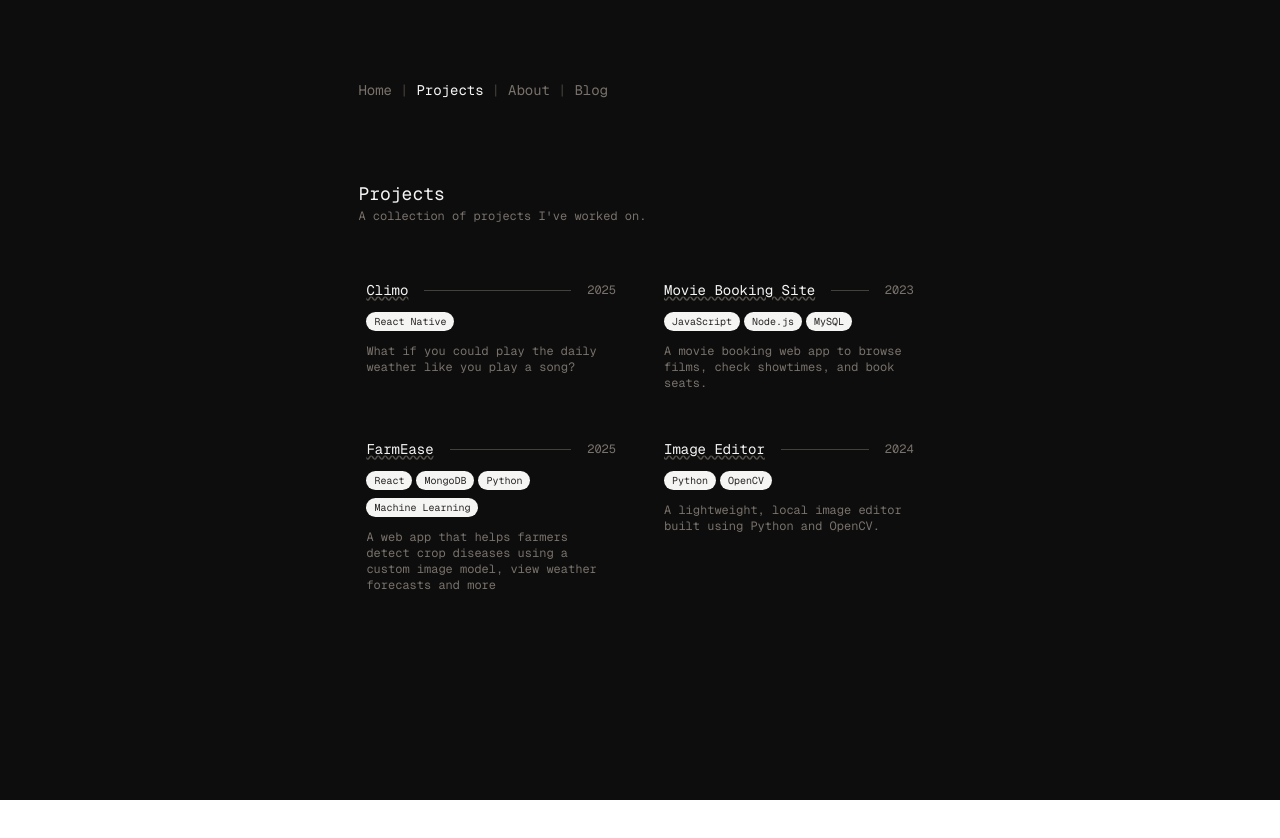
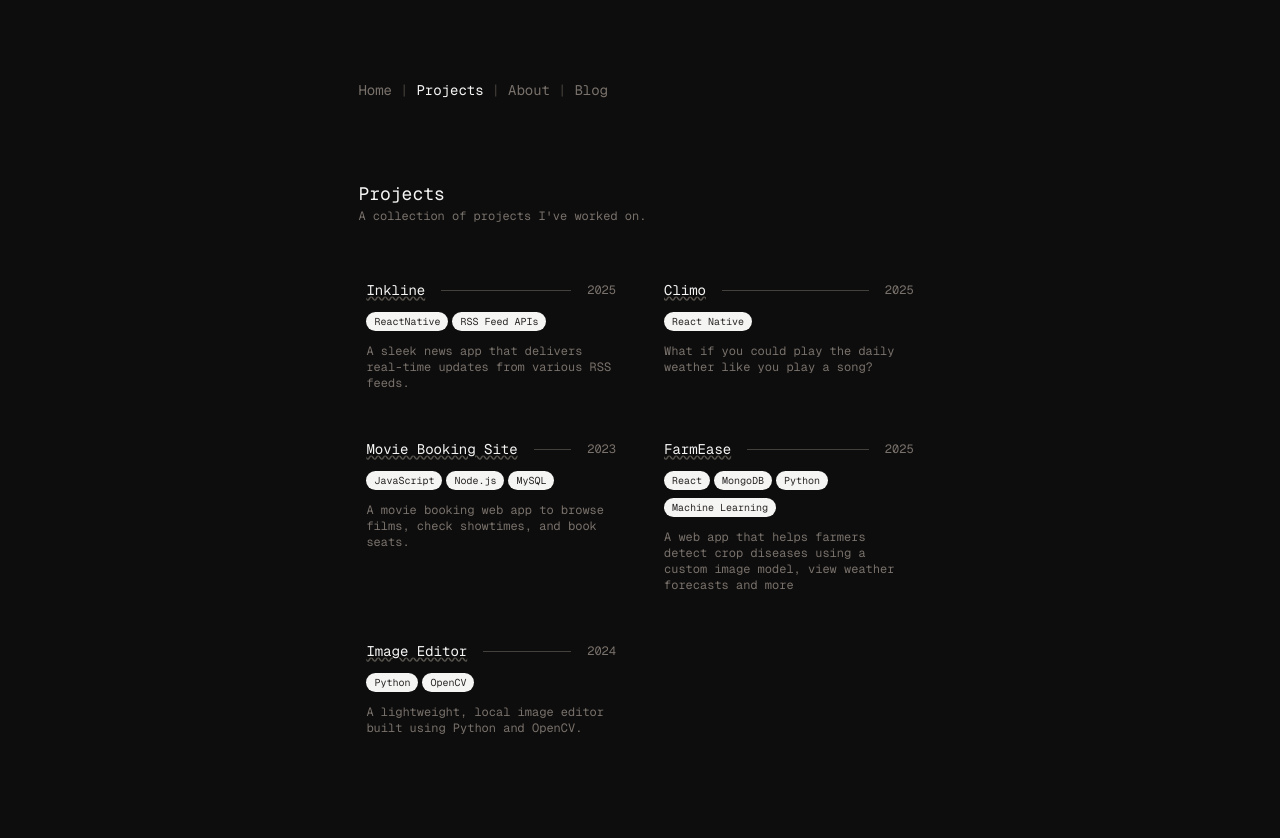
Before and after one commit to YashwantHabib/portfolio-yashwant, a Next.js app: page /Projects in a window 1280 px wide. Shown: the top 838 px of the page. Before the commit the page ends 800 px from the top, so only its background shows below. Built offline with nearby package versions, Linux system fonts and the light colour scheme.

Commit message:
Inkline Project

```diff
--- a/src/app/_data/projects.ts
+++ b/src/app/_data/projects.ts
@@ -1,6 +1,20 @@
 import { Project } from "../_types";
 
 export const projects: Project[] = [
+  {
+    title: "Inkline",
+    description:
+      "A sleek news app that delivers real-time updates from various RSS feeds.",
+    longDesc:
+      "This project is a responsive news aggregation app built using RSS feeds. It fetches and displays articles from multiple sources, categorizes news by topic, and provides a clean, user-friendly interface for reading headlines. The app is designed for speed and readability, with a focus on real-time content delivery using public RSS APIs.",
+    tech: ["ReactNative", "RSS Feed APIs"],
+    year: "2025",
+    LiveLink:
+      "https://drive.google.com/file/d/14MSCyvwt88rgOAWFjNgXK41mV0q8rGj7/view?usp=sharing",
+    GitLink: "https://github.com/YashwantHabib/Inkline", // replace with actual repo
+    image: "https://github.com/YashwantHabib/Weather-App/blob/main/Inkline.png", // replace with actual image path
+  },
+
   {
     title: "Climo",
     tech: ["React Native"],
```
